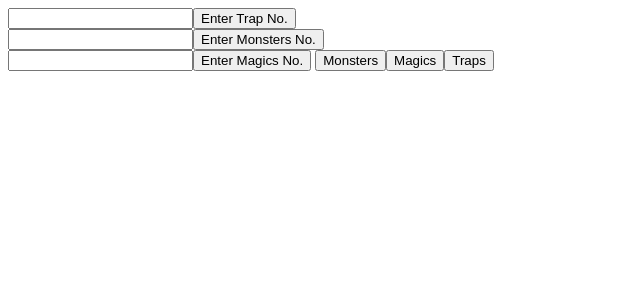
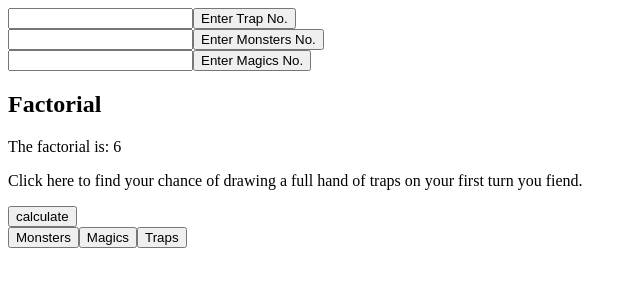
Before and after one commit to NikoGham/Yu-Gi-Oh-Deck-Analyser, a plain HTML site: page index.html in a window 1280 px wide. Shown: the whole page, without its empty margins (0-640 px from the left). Drawn offline with Linux system fonts and the light colour scheme.

Commit message:
factorial edit

```diff
--- a/index.html
+++ b/index.html
@@ -4,5 +4,6 @@
 <body>
 <script src = "index.js"></script>
 <div id="inp"></div>
+<div><h2>Factorial</h2><p>The factorial is: <span id="factResult"></span></p></div>
 </body>
 </html>
--- a/index.js
+++ b/index.js
@@ -1,11 +1,51 @@
 function init() {
 
+    var newDiv = document.createElement("DIV");
+    newDiv.id = "trapBrickInfo";
+    document.body.appendChild(newDiv);
+
+    var trapAnalExp = document.createElement("P");
+    trapAnalExp.id = "trapInfo";
+    document.getElementById("trapBrickInfo").appendChild(trapAnalExp);
+    trapAnalExp.innerText = "Click here to find your chance of drawing a full hand of traps on your first turn you fiend.";
+
+    var calculate = document.createElement("BUTTON");
+    document.getElementById("trapBrickInfo").appendChild(calculate);
+    calculate.innerText = "calculate";
+
+   // calculate.addEventListener("click",
+    //} );
+
+    // worked when moved above the script - var declared for functions not hoisted?
+
+    var hello = function(num) {
+        if (num < 0){
+            return -1;
+        } else if (num == 0) {
+            return 1;
+        } else {
+            return (num * hello(num - 1));
+        }
+
+    }
+
+    document.getElementById("factResult").innerHTML = hello(3);
+
+
+
+
+
+
+
+// Monsters No. Button //
     var btn = document.createElement("BUTTON");
     btn.innerHTML = "Monsters";
     document.body.appendChild(btn);
-    // Don't have to go through this process to add ID but oh well //
-    var list = document.getElementsByTagName("button")[0];
-    list.id ="monsters";
+// Don't have to go through this process to add ID but oh well - that's interesting that when I added the above button , the monsters button lost it's click event to Calculate. I would believe that is because its position in the script came before this button and so became the new list assignment. //
+// var list = document.getElementsByTagName("button")[0];
+// list.id ="monsters";
+    btn.id = "monsters";
+
 // to here //
     var mons = document.getElementById("monsters");
 // methods called with return - also using ES6 //
@@ -13,7 +53,7 @@ function init() {
         return deck.monsterNumber();
     });
 
-// Magic Button //
+// Magics No. Button //
 
     var btn1 = document.createElement("BUTTON");
     btn1.innerHTML = "Magics";
@@ -24,7 +64,7 @@ function init() {
         return deck.magicNumber();
     });
 
-// Trap Button //
+// Trap No. Button //
 
     var btn2 = document.createElement("BUTTON");
     btn2.innerHTML = "Traps";
```
